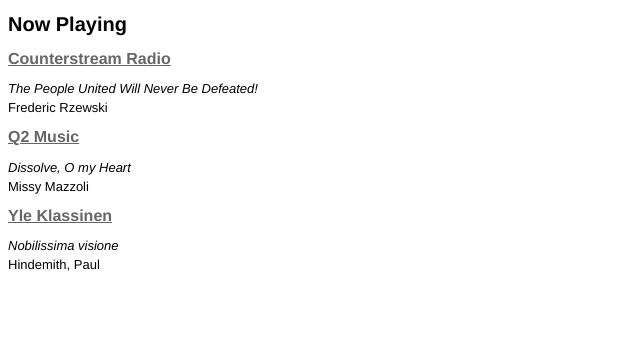
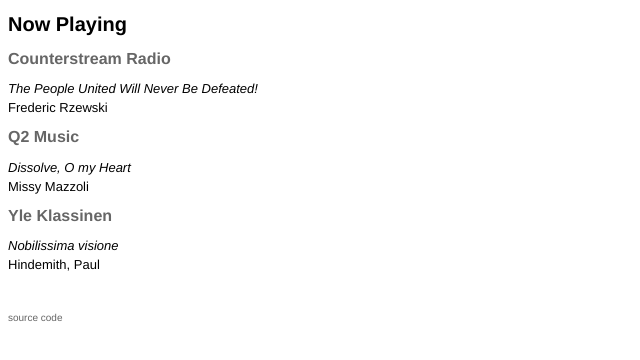
Before and after one commit to bhoggard/nowplaying, a plain HTML site: page resources/index.html in a window 1280 px wide. Shown: the full height of the page, 0-640 px from the left. Drawn offline with Linux system fonts and the light colour scheme.

Commit message:
added link to source code

```diff
--- a/resources/index.html
+++ b/resources/index.html
@@ -26,4 +26,8 @@
     <p class="composer">Hindemith, Paul</p>
   </div>
 
+  <div id="source-code">
+    <a href="https://github.com/bhoggard/nowplaying">source code</a>
+  </div>
+
 </body>
--- a/resources/public/css/screen.css
+++ b/resources/public/css/screen.css
@@ -12,8 +12,13 @@
     font-size: 16px;
 }
 
-a { color: #666; }
+a { color: #666; text-decoration: none; }
 
 p { margin: 4px 0px; padding: 0; }
 
 p.title { font-style: italic; }
+
+#source-code {
+  margin-top: 40px;
+  font-size: 10px;
+}
```
